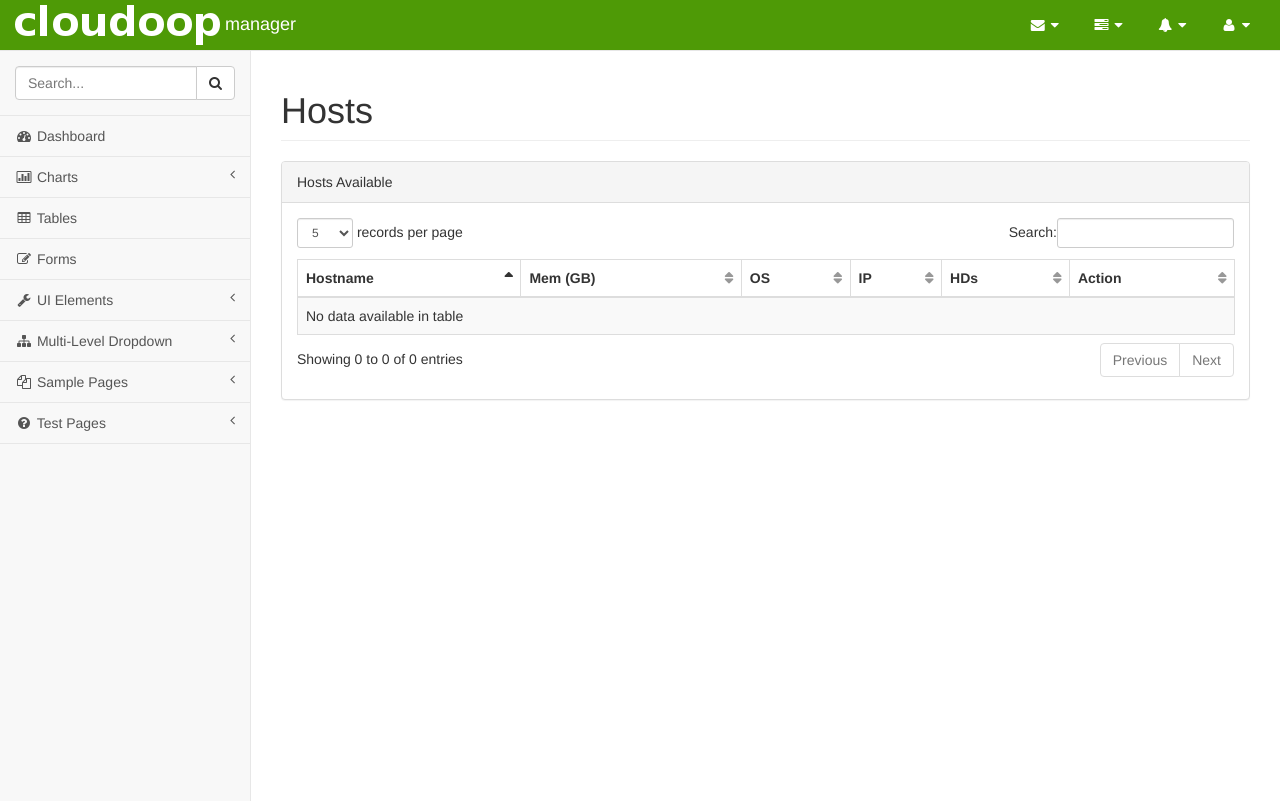
After one commit to cloudoop/cloudoop-manager, a Django app: page /view-hosts/ in a window 1280 px wide. The commit adds this page. Run offline with Django 3.2, Linux system fonts and the light colour scheme; data that the repository does not hold is empty; parts of the project's set-up code (start-up, migrations or seed data) failed here and were passed over; some libraries are stand-ins or nearby versions.

Commit message:
Added new test page /view-hosts + delete action

```diff
--- /dev/null
+++ b/cloudoopmanager/cloudoopmngr/templates/allhosts.html
@@ -0,0 +1,89 @@
+
+{% extends "base.html" %}
+{% block main-content %}
+{% load staticfiles %}
+
+<div class="row">
+    <div class="col-lg-12">
+        <h1 class="page-header">Hosts</h1>
+    </div>
+    <!-- /.col-lg-12 -->
+</div>
+<!-- /.row -->
+<div class="row">
+    <div class="col-lg-12">
+        <div class="panel panel-default">
+            <div class="panel-heading">
+            	Hosts Available
+            </div>
+            <!-- /.panel-heading -->
+            <div class="panel-body">
+                <div class="table-responsive">
+                    <table class="table table-striped table-bordered table-hover" id="hostsTable">
+                        <thead>
+                            <tr>
+                                <th>Hostname</th>
+                                <th>Mem (GB)</th>
+                                <th>OS</th>
+                                <th>IP</th>
+                                <th>HDs</th>
+                                <th>Action</th>
+                            </tr>
+                        </thead>
+                        <tbody>
+                            {% for host in hosts %}
+                                <tr>
+                                    <td>{{ host.hostname }}</td>
+                                    <td>{{ host.mem}}</td>
+                                    <td>{{ host.os}}</td>
+                                    <td>{{ host.ip}}</td>
+                                    <td>
+                                        <ul>
+                                        {% for hd in hds %}
+                                            {% if hd.host.hostname == host.hostname %}
+                                               <li> {{ hd.path}} ({{ hd.size }} TB)</li>
+                                            {% endif %}
+                                        {% endfor %}
+                                        </ul>
+                                    </td>
+                                    <td><a href="{% url 'cloudoopmngr:delhost' host.pk %}" role="button" class="btn btn-success">Delete</a></td>
+                                </tr>
+                            {% endfor %}
+                        </tbody>
+                    </table>
+				</div>
+			</div>
+		</div>
+	</div>
+</div><!-- /.row -->
+
+<!-- jQuery Version 1.11.0 -->
+<script src={% static "js/jquery-1.11.0.js" %}></script>
+
+<!-- Bootstrap Core JavaScript -->
+<script src={% static "js/bootstrap.min.js" %}></script>
+
+<!-- Metis Menu Plugin JavaScript -->
+<script src={% static "js/plugins/metisMenu/metisMenu.min.js" %}></script>
+
+<!-- DataTables JavaScript -->
+<script src={% static "js/plugins/dataTables/jquery.dataTables.js" %}></script>
+<script src={% static "js/plugins/dataTables/dataTables.bootstrap.js" %}></script>
+
+<!-- Custom Theme JavaScript -->
+<script src={% static "js/sb-admin-2.js" %}></script>
+
+<script type="text/javascript" charset="utf-8">
+	$(document).ready(function() {
+		$('#hostsTable').dataTable(
+			{
+        		"iDisplayLength": 5,
+        		"aLengthMenu": [[5, 10, 25, 50, -1], [5, 10, 25, 50, "All"]]
+    		}
+			);
+	} );
+
+</script>
+
+
+{% endblock %}
--- a/cloudoopmanager/cloudoopmngr/templates/sidebar.html
+++ b/cloudoopmanager/cloudoopmngr/templates/sidebar.html
@@ -109,6 +109,9 @@
                     <li>
                         <a href="{% url 'cloudoopmngr:adddn'%}">Add DataNode</a>
                     </li>
+                    <li>
+                        <a href="{% url 'cloudoopmngr:viewhosts'%}">View Hosts</a>
+                    </li>
                 </ul>
                 <!-- /.nav-second-level -->
             </li>
--- a/cloudoopmanager/cloudoopmngr/urls.py
+++ b/cloudoopmanager/cloudoopmngr/urls.py
@@ -18,5 +18,6 @@ urlpatterns = patterns('',
     url(r'^view-datanodes/$', views.view_datanodes, name='viewdns'),
     url(r'^infr-overview/$', views.infrastructure_overview, name='infroverview'),
     url(r'^delete/(?P<datanode_id>\d+)$', views.delete_datanode, name='deldn'),
-
+    url(r'^delete-host/(?P<host_id>\d+)$', views.delete_host, name='delhost'),
+    url(r'^view-hosts/$', views.view_hosts, name='viewhosts'),
 )
--- a/cloudoopmanager/cloudoopmngr/views.py
+++ b/cloudoopmanager/cloudoopmngr/views.py
@@ -65,16 +65,23 @@ def view_datanodes(request):
     datanodes = DataNode.objects.all()
     return render(request, 'alldatanodes.html', {'datanodes':datanodes})
 
+def view_hosts(request):
+    hosts = Host.objects.all()
+    hds = HD.objects.all()
+    return render(request, 'allhosts.html', {'hosts':hosts, 'hds':hds})
+
 def infrastructure_overview(request):
     hosts = Host.objects.all()
     datanodes = DataNode.objects.all()
-    return render(request, 'infroverview.html', {'datanodes':datanodes,'hosts':hosts})
+    hds = HD.objects.all()
+    return render(request, 'infroverview.html', {'datanodes':datanodes,'hosts':hosts, 'hds':hds})
 
 def delete_datanode(request, datanode_id):
     datanode = get_object_or_404(DataNode, pk=datanode_id)
-    hds = datanode.hds.all()
-    for hd in hds:
-        hd.status = HD.AVAILABLE
-        hd.save()
     datanode.delete()
     return HttpResponseRedirect('/view-datanodes/')
+
+def delete_host(request, host_id):
+    host = get_object_or_404(Host, pk=host_id)
+    host.delete()
+    return HttpResponseRedirect('/view-hosts/')
```
